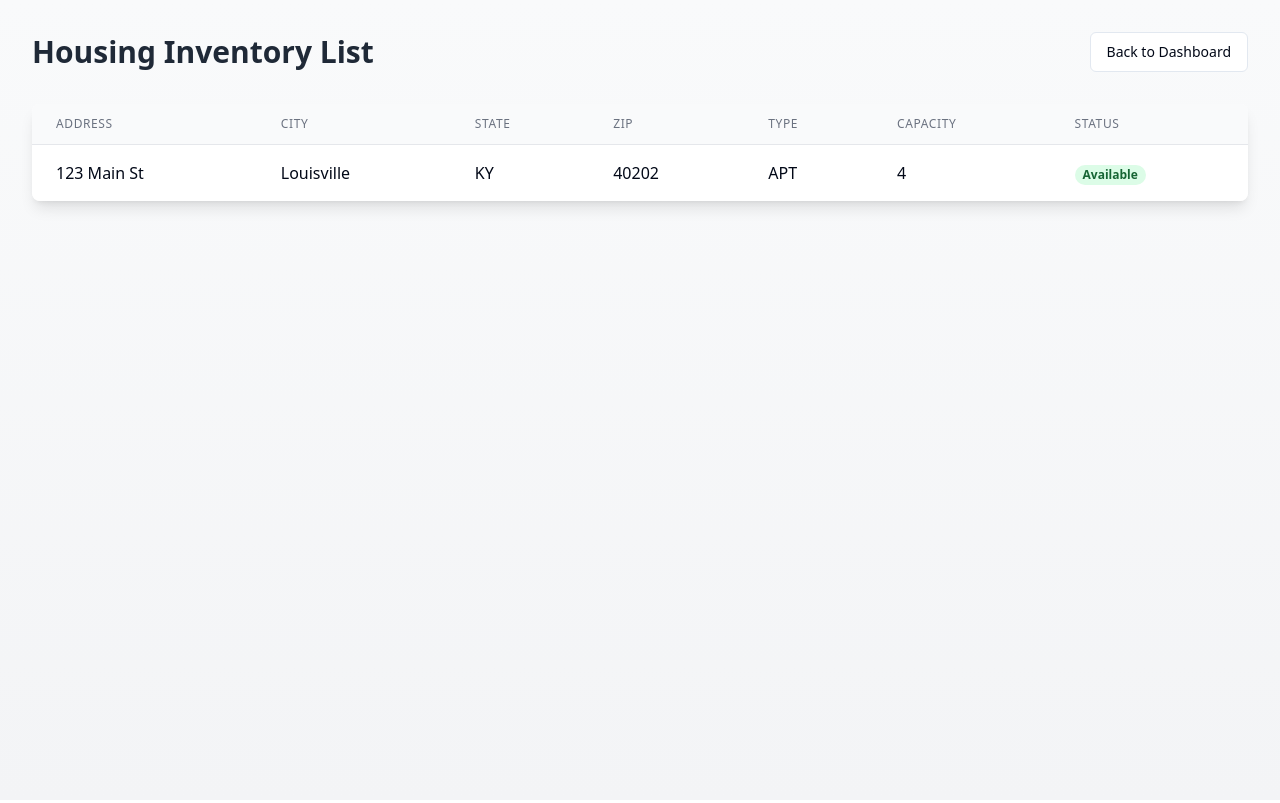
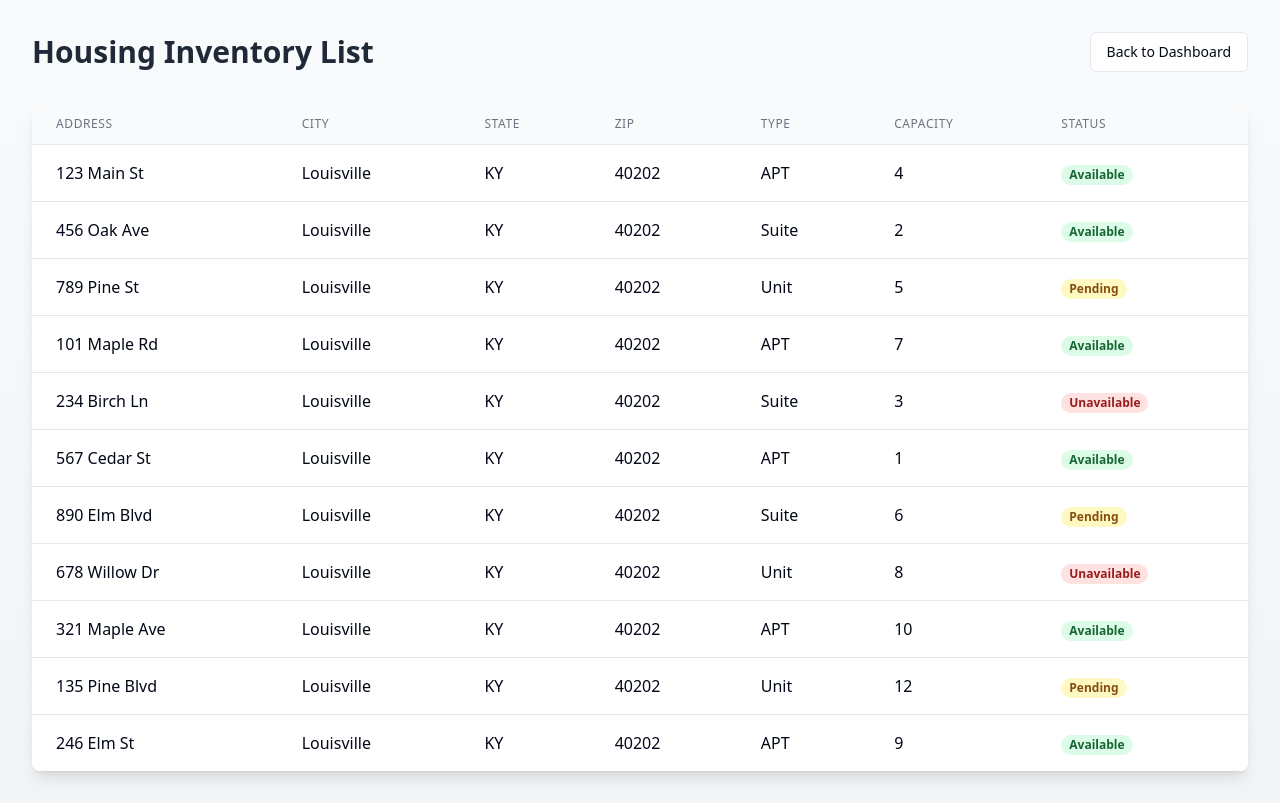
Before and after one commit to ofleon/LouCareHack, a React (Vite) app in the folder scr/LouCareHack.frontend/: page /inventory in a window 1280 px wide. Built offline with nearby package versions, Linux system fonts and the light colour scheme.

Commit message:
9 more inventory mock data added

```diff
--- a/scr/LouCareHack.frontend/src/pages/InventoryList.tsx
+++ b/scr/LouCareHack.frontend/src/pages/InventoryList.tsx
@@ -59,6 +59,147 @@ const InventoryList = () => {
                   </span>
                 </td>
               </tr>
+
+              <tr className="hover:bg-gray-50 transition-colors duration-150">
+                <td className="px-6 py-4 whitespace-nowrap">456 Oak Ave</td>
+                <td className="px-6 py-4 whitespace-nowrap">Louisville</td>
+                <td className="px-6 py-4 whitespace-nowrap">KY</td>
+                <td className="px-6 py-4 whitespace-nowrap">40202</td>
+                <td className="px-6 py-4 whitespace-nowrap">Suite</td>
+                <td className="px-6 py-4 whitespace-nowrap">2</td>
+                <td className="px-6 py-4 whitespace-nowrap">
+                  <span className="px-2 inline-flex text-xs leading-5 font-semibold rounded-full bg-green-100 text-green-800">
+                    Available
+                  </span>
+                </td>
+              </tr>
+
+              <tr className="hover:bg-gray-50 transition-colors duration-150">
+                <td className="px-6 py-4 whitespace-nowrap">789 Pine St</td>
+                <td className="px-6 py-4 whitespace-nowrap">Louisville</td>
+                <td className="px-6 py-4 whitespace-nowrap">KY</td>
+                <td className="px-6 py-4 whitespace-nowrap">40202</td>
+                <td className="px-6 py-4 whitespace-nowrap">Unit</td>
+                <td className="px-6 py-4 whitespace-nowrap">5</td>
+                <td className="px-6 py-4 whitespace-nowrap">
+                  <span className="px-2 inline-flex text-xs leading-5 font-semibold rounded-full bg-yellow-100 text-yellow-800">
+                    Pending
+                  </span>
+                </td>
+              </tr>
+
+              <tr className="hover:bg-gray-50 transition-colors duration-150">
+                <td className="px-6 py-4 whitespace-nowrap">101 Maple Rd</td>
+                <td className="px-6 py-4 whitespace-nowrap">Louisville</td>
+                <td className="px-6 py-4 whitespace-nowrap">KY</td>
+                <td className="px-6 py-4 whitespace-nowrap">40202</td>
+                <td className="px-6 py-4 whitespace-nowrap">APT</td>
+                <td className="px-6 py-4 whitespace-nowrap">7</td>
+                <td className="px-6 py-4 whitespace-nowrap">
+                  <span className="px-2 inline-flex text-xs leading-5 font-semibold rounded-full bg-green-100 text-green-800">
+                    Available
+                  </span>
+                </td>
+              </tr>
+
+              <tr className="hover:bg-gray-50 transition-colors duration-150">
+                <td className="px-6 py-4 whitespace-nowrap">234 Birch Ln</td>
+                <td className="px-6 py-4 whitespace-nowrap">Louisville</td>
+                <td className="px-6 py-4 whitespace-nowrap">KY</td>
+                <td className="px-6 py-4 whitespace-nowrap">40202</td>
+                <td className="px-6 py-4 whitespace-nowrap">Suite</td>
+                <td className="px-6 py-4 whitespace-nowrap">3</td>
+                <td className="px-6 py-4 whitespace-nowrap">
+                  <span className="px-2 inline-flex text-xs leading-5 font-semibold rounded-full bg-red-100 text-red-800">
+                    Unavailable
+                  </span>
+                </td>
+              </tr>
+
+              <tr className="hover:bg-gray-50 transition-colors duration-150">
+                <td className="px-6 py-4 whitespace-nowrap">567 Cedar St</td>
+                <td className="px-6 py-4 whitespace-nowrap">Louisville</td>
+                <td className="px-6 py-4 whitespace-nowrap">KY</td>
+                <td className="px-6 py-4 whitespace-nowrap">40202</td>
+                <td className="px-6 py-4 whitespace-nowrap">APT</td>
+                <td className="px-6 py-4 whitespace-nowrap">1</td>
+                <td className="px-6 py-4 whitespace-nowrap">
+                  <span className="px-2 inline-flex text-xs leading-5 font-semibold rounded-full bg-green-100 text-green-800">
+                    Available
+                  </span>
+                </td>
+              </tr>
+
+              <tr className="hover:bg-gray-50 transition-colors duration-150">
+                <td className="px-6 py-4 whitespace-nowrap">890 Elm Blvd</td>
+                <td className="px-6 py-4 whitespace-nowrap">Louisville</td>
+                <td className="px-6 py-4 whitespace-nowrap">KY</td>
+                <td className="px-6 py-4 whitespace-nowrap">40202</td>
+                <td className="px-6 py-4 whitespace-nowrap">Suite</td>
+                <td className="px-6 py-4 whitespace-nowrap">6</td>
+                <td className="px-6 py-4 whitespace-nowrap">
+                  <span className="px-2 inline-flex text-xs leading-5 font-semibold rounded-full bg-yellow-100 text-yellow-800">
+                    Pending
+                  </span>
+                </td>
+              </tr>
+
+              <tr className="hover:bg-gray-50 transition-colors duration-150">
+                <td className="px-6 py-4 whitespace-nowrap">678 Willow Dr</td>
+                <td className="px-6 py-4 whitespace-nowrap">Louisville</td>
+                <td className="px-6 py-4 whitespace-nowrap">KY</td>
+                <td className="px-6 py-4 whitespace-nowrap">40202</td>
+                <td className="px-6 py-4 whitespace-nowrap">Unit</td>
+                <td className="px-6 py-4 whitespace-nowrap">8</td>
+                <td className="px-6 py-4 whitespace-nowrap">
+                  <span className="px-2 inline-flex text-xs leading-5 font-semibold rounded-full bg-red-100 text-red-800">
+                    Unavailable
+                  </span>
+                </td>
+              </tr>
+
+              <tr className="hover:bg-gray-50 transition-colors duration-150">
+                <td className="px-6 py-4 whitespace-nowrap">321 Maple Ave</td>
+                <td className="px-6 py-4 whitespace-nowrap">Louisville</td>
+                <td className="px-6 py-4 whitespace-nowrap">KY</td>
+                <td className="px-6 py-4 whitespace-nowrap">40202</td>
+                <td className="px-6 py-4 whitespace-nowrap">APT</td>
+                <td className="px-6 py-4 whitespace-nowrap">10</td>
+                <td className="px-6 py-4 whitespace-nowrap">
+                  <span className="px-2 inline-flex text-xs leading-5 font-semibold rounded-full bg-green-100 text-green-800">
+                    Available
+                  </span>
+                </td>
+              </tr>
+
+              <tr className="hover:bg-gray-50 transition-colors duration-150">
+                <td className="px-6 py-4 whitespace-nowrap">135 Pine Blvd</td>
+                <td className="px-6 py-4 whitespace-nowrap">Louisville</td>
+                <td className="px-6 py-4 whitespace-nowrap">KY</td>
+                <td className="px-6 py-4 whitespace-nowrap">40202</td>
+                <td className="px-6 py-4 whitespace-nowrap">Unit</td>
+                <td className="px-6 py-4 whitespace-nowrap">12</td>
+                <td className="px-6 py-4 whitespace-nowrap">
+                  <span className="px-2 inline-flex text-xs leading-5 font-semibold rounded-full bg-yellow-100 text-yellow-800">
+                    Pending
+                  </span>
+                </td>
+              </tr>
+
+              <tr className="hover:bg-gray-50 transition-colors duration-150">
+                <td className="px-6 py-4 whitespace-nowrap">246 Elm St</td>
+                <td className="px-6 py-4 whitespace-nowrap">Louisville</td>
+                <td className="px-6 py-4 whitespace-nowrap">KY</td>
+                <td className="px-6 py-4 whitespace-nowrap">40202</td>
+                <td className="px-6 py-4 whitespace-nowrap">APT</td>
+                <td className="px-6 py-4 whitespace-nowrap">9</td>
+                <td className="px-6 py-4 whitespace-nowrap">
+                  <span className="px-2 inline-flex text-xs leading-5 font-semibold rounded-full bg-green-100 text-green-800">
+                    Available
+                  </span>
+                </td>
+              </tr>
+
               </tbody>
             </table>
           </div>
```
Lines whose indentation alone changed are shown as unchanged.
